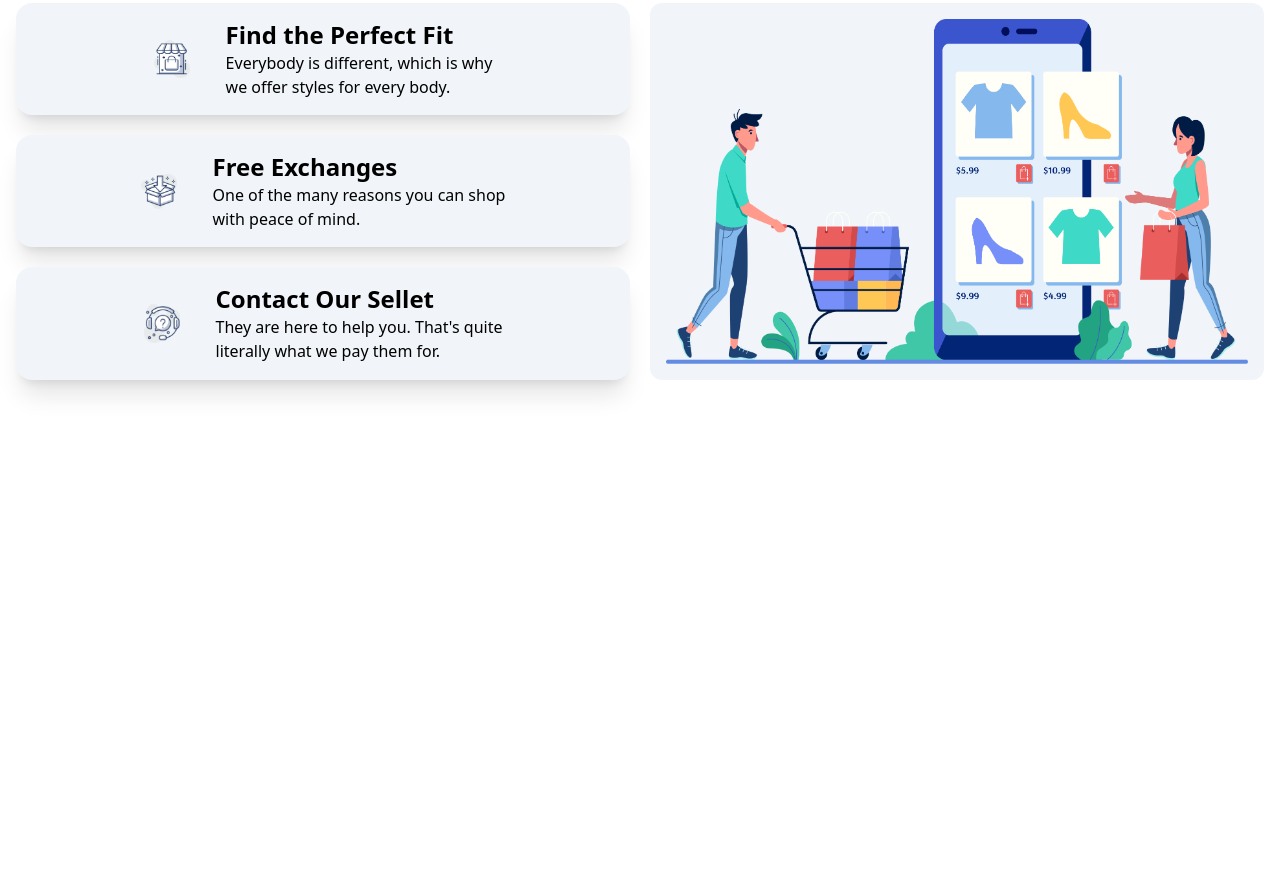
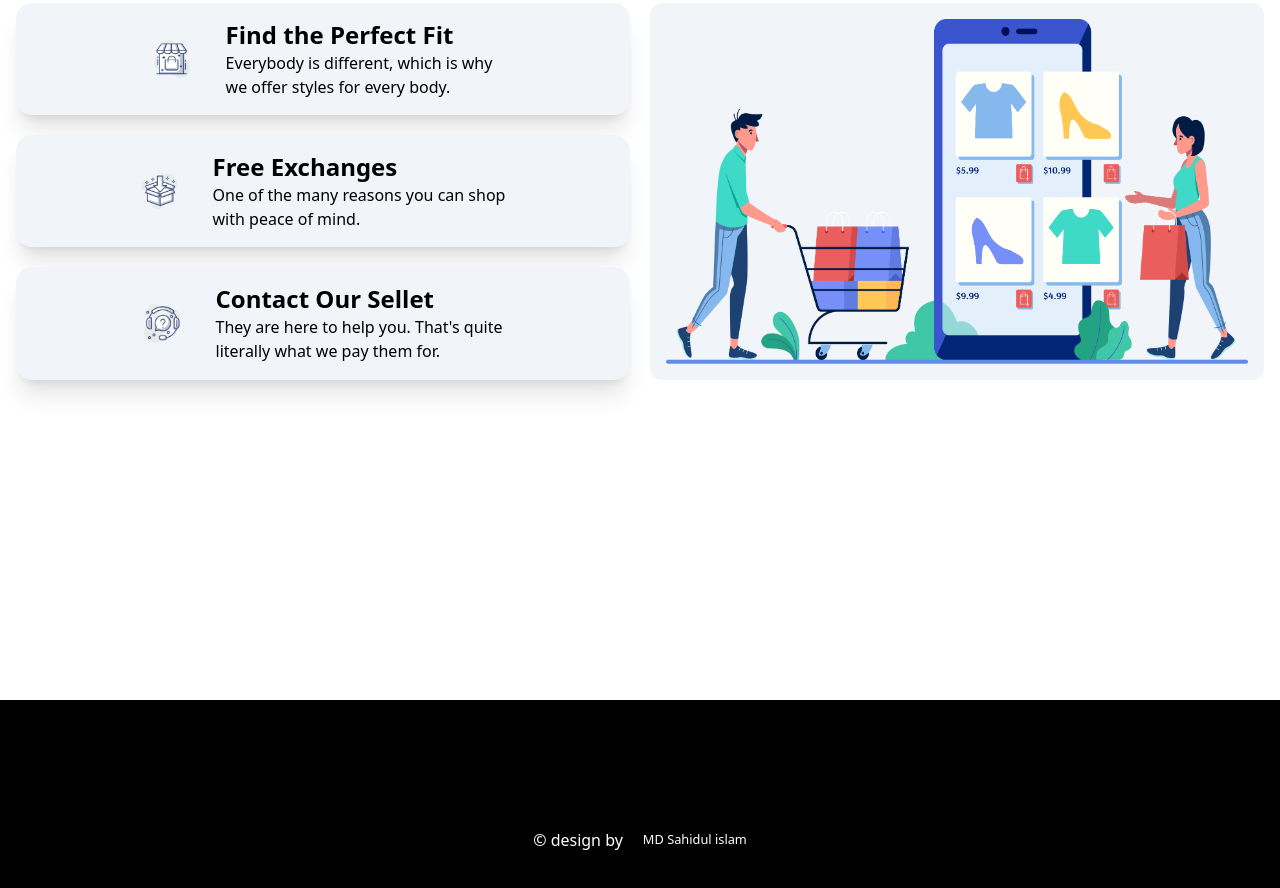
Before and after one commit to sagor369/tailwind-fashons, a plain HTML site: page index.html in a window 1280 px wide. Shown: the part 2139-3027 px from the top of the page. Before the commit the page ends 2839 px from the top, so only its background shows below. Drawn offline with nearby package versions, Linux system fonts and the light colour scheme.

Commit message:
footer section added

```diff
--- a/index.html
+++ b/index.html
@@ -202,8 +202,11 @@
             </div>
         </section>
     </main>
-    <footer>
-
+    <footer class="bg-black py-32">
+        <div class="flex justify-center items-center gap-5 text-white">
+            <p>&#169; design by </p>
+            <small>MD Sahidul islam</small>
+        </div>
     </footer>
 </body>
 
```
